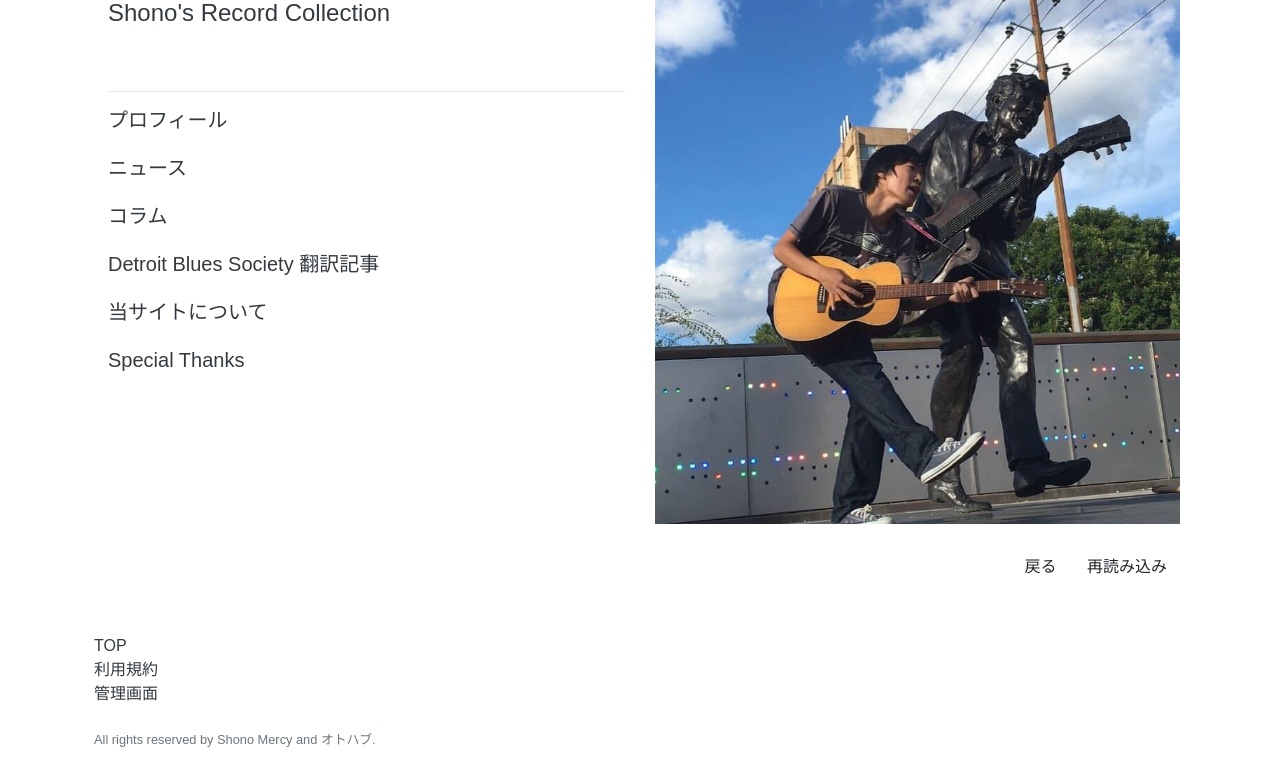
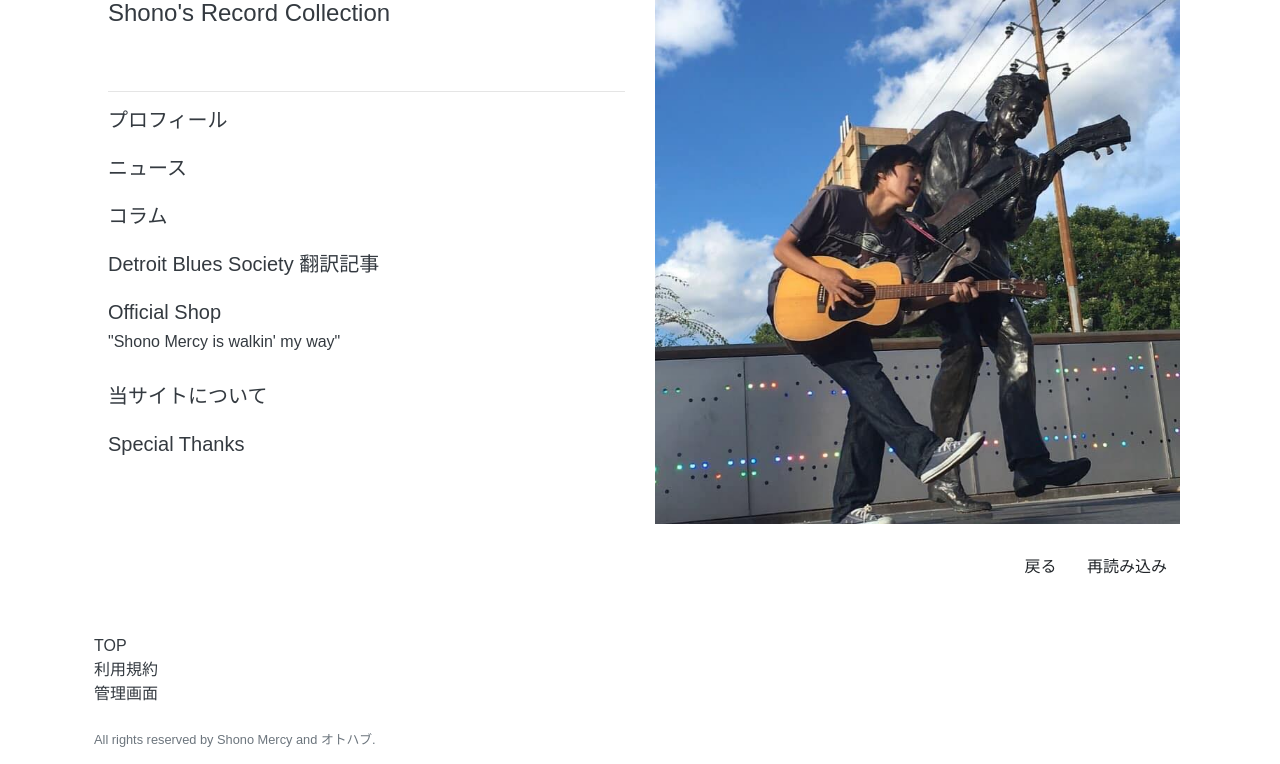
Before and after one commit to takehiro-ichimura/museum, a Django app: page / in a window 1280 px wide. Shown: the part 100-864 px from the top of the page. Run offline with Django 3.2, Linux system fonts and the light colour scheme; data that the repository does not hold is empty; some libraries are stand-ins or nearby versions; some web fonts are replaced.

Commit message:
added link

```diff
--- a/museum/static/css/museum.css
+++ b/museum/static/css/museum.css
@@ -10,6 +10,7 @@ a {
 
 body {
     font-family: 'Sawarabi Mincho', sans-serif;
+    /*font-family: 'Kosugi Maru', sans-serif;*/
 }
 
 .movie{
--- a/museum/templates/museum/top.html
+++ b/museum/templates/museum/top.html
@@ -30,6 +30,10 @@
                 </div>
                 <br />
                 <div>
+                    <a href="https://shonomercy.thebase.in/" class="text-dark"><h5>Official Shop</h5><h6>"Shono Mercy is walkin' my way"</h6></a>
+                </div>
+                <br />
+                <div>
                     <a href="/aboutus" class="text-dark h5">当サイトについて</a>
                 </div>
                 <br />
```
